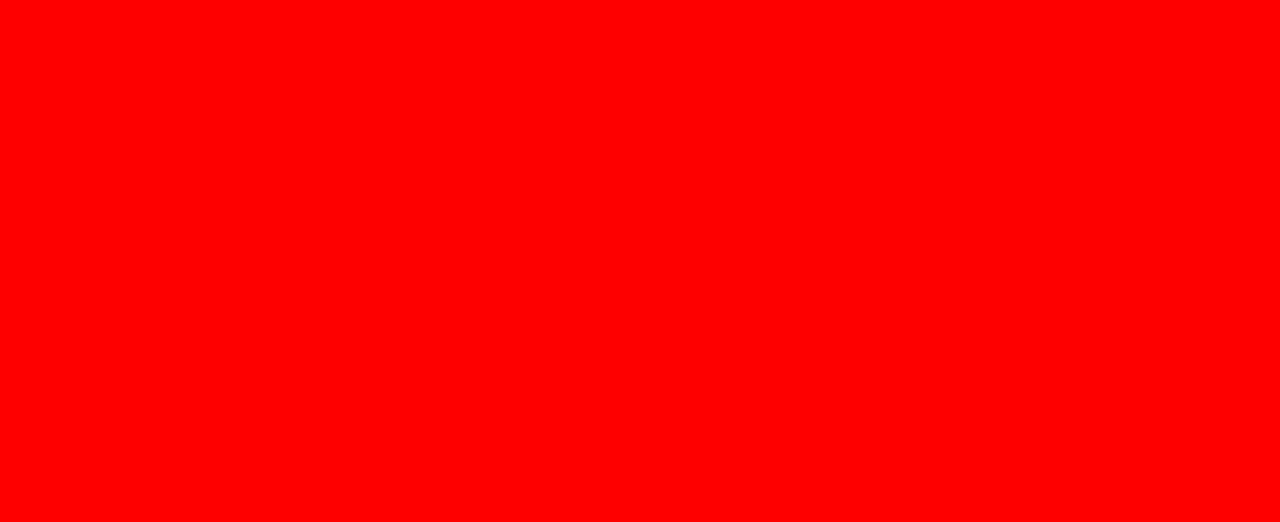
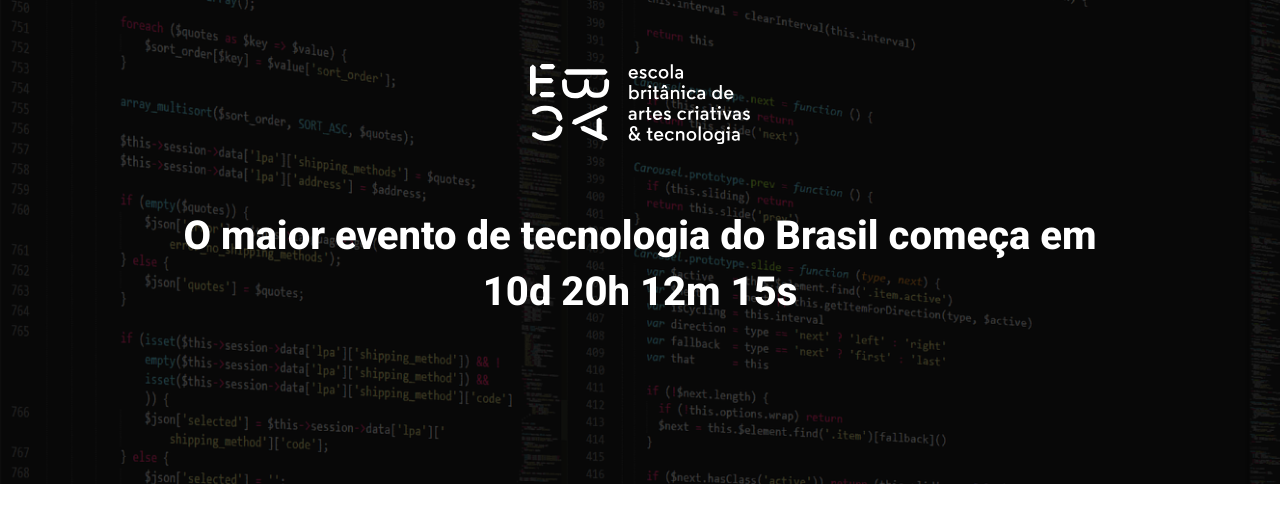
Before and after one commit to TheNateCardoso/pagina_evento, a website built with Parcel: page src/index.html in a window 1280 px wide. Built offline with nearby package versions, Linux system fonts and the light colour scheme.

Commit message:
criando o hero

```diff
--- a/package.json
+++ b/package.json
@@ -10,7 +10,8 @@
   "license": "MIT",
   "devDependencies": {
     "@parcel/transformer-sass": "^2.15.4",
-    "parcel": "^2.15.4"
+    "parcel": "^2.15.4",
+    "sharp": "^0.33.5"
   },
   "dependencies": {
     "ansi-styles": "^4.3.0",
--- a/src/index.html
+++ b/src/index.html
@@ -1,12 +1,20 @@
 <!DOCTYPE html>
-<html lang="en">
+<html lang="PT-BR">
 <head>
     <meta charset="UTF-8">
     <meta name="viewport" content="width=device-width, initial-scale=1.0">
-    <title>Document</title>
+    <title>EBAC Tech Talks</title>
+    <link rel="preconnect" href="https://fonts.googleapis.com">
+    <link rel="preconnect" href="https://fonts.gstatic.com" crossorigin>
+    <link href="https://fonts.googleapis.com/css2?family=Roboto:ital,wdth,wght@0,75..100,100..900;1,75..100,100..900&display=swap" rel="stylesheet">
     <link rel="stylesheet" href="styles/main.scss">
 </head>
 <body>
+    <header class="hero">
+        <div class="container"><img class="hero__logo" src="images/ebac_logo.svg" alt="EBAC Logo"/>
+            <p class="hero__text">O maior evento de tecnologia do Brasil começa em 10d 20h 12m 15s</p>
+        </div>
+    </header>
     <script src="scripts/main.js"></script>
 </body>
 </html>
--- /dev/null
+++ b/src/styles/_hero.scss
@@ -0,0 +1,50 @@
+.hero{
+    padding-top: 64px;
+    padding-bottom: 100px;
+    background-image: url(../images/fundo.png);
+    background-repeat: no-repeat;
+    background-size: cover;
+    position: relative;
+
+    .container{
+        position: relative;
+    }
+
+    &::before{
+        position: absolute;
+        top: 0;
+        left: 0;
+        width: 100%;
+        height: 100%;
+        background-color: black;
+        content: '';
+        opacity: .7;
+    }
+
+    &__text{
+        margin: 64px 0;
+        font-size: 40px;
+        line-height: 56px;
+        text-align: center;
+        font-weight: 800;
+    }
+
+    &__logo{
+        margin: 0 auto;
+        height: 80px;
+        display: block;
+    }
+
+    @media (max-width: 640px){
+        padding: 40px 0;
+        &__logo{
+            height: 40px;
+        }
+
+        &__text{
+            font-size: 22px;
+            line-height: 24px;
+            margin: 24px 0;
+        }
+    }
+}
--- a/src/styles/main.scss
+++ b/src/styles/main.scss
@@ -1,3 +1,23 @@
-body{
-    background-color: red;
+@use 'hero';
+
+*{
+    margin: 0;
+    padding: 0;
+    box-sizing: border-box;
+    font-family: Roboto, sans-serif;
+    color: #fff;
 }
+
+.container{
+    max-width: 960px;
+    width: 100%;
+    margin: 0 auto;
+
+    @media (max-width: 640px) {
+        max-width: 80%;
+    }
+
+    @media (max-width: 1024px) {
+        max-width: 90%;
+    }
+}
```
Also changed, not shown: 1 other file.
